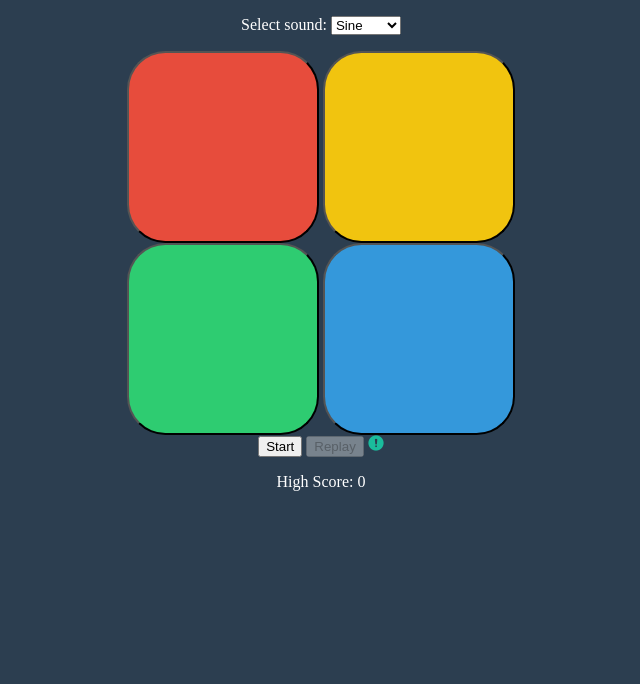
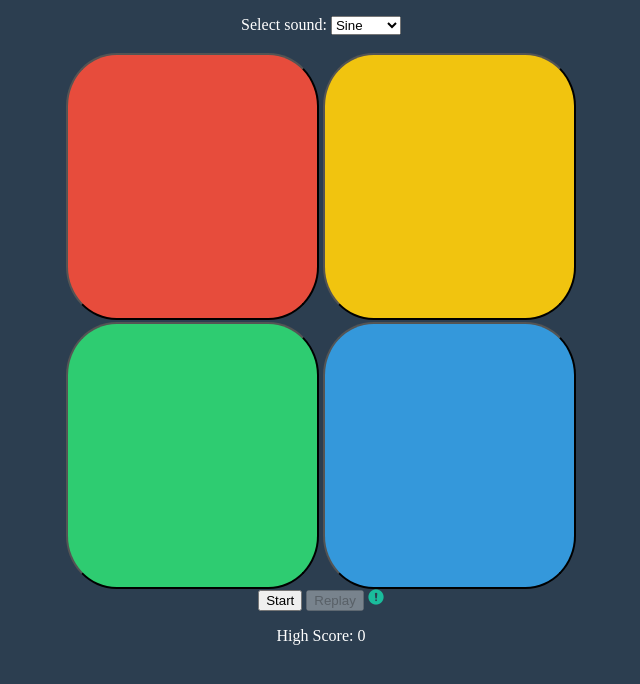
Before and after one commit to joi995/T-213-A1, a website built with Vite: page src/index.html in a window 1280 px wide. Shown: the whole page, without its empty margins (319-959 px from the left). Built offline with nearby package versions, Linux system fonts and the light colour scheme.

Commit message:
making size change with width of buttons

```diff
--- a/src/index.html
+++ b/src/index.html
@@ -38,6 +38,11 @@
                 <button id="replay" disabled type="button">Replay</button>
                 <img id="information" src="information.png" alt="information">
             </div>
+            <div id="hover">
+                <p>
+                    See me please
+                </p>
+            </div>
             <div id="highscore">
                 <p>
                     High Score: 0
--- a/src/style.css
+++ b/src/style.css
@@ -40,38 +40,42 @@ body{
 
 #UL{
     background-color: #e74c3c;
-    width: 12rem;
-    height: 12rem;
+    width: 20%;
+    height: 0;
     border-radius: 20%;
     left: 31%;
     padding: 10px;
+    padding-bottom: 20%;
 }
 
 #UR{
     background-color: #f1c40f;
-    width: 12rem;
-    height: 12rem;
+    width: 20%;
+    height: 0;
     border-radius: 20%;
     right: 31%;
     padding: 10px;
+    padding-bottom: 20%;
 }
 
 #LL{
     background-color: #2ecc71;
-    width: 12rem;
-    height: 12rem;
+    width: 20%;
+    height: 0;
     border-radius: 20%;
     left: 31%;
     padding: 10px;
+    padding-bottom: 20%;
 }
 
 #LR{
     background-color: #3498db;
-    width: 12rem;
-    height: 12rem;
+    width: 20%;
+    height: 0;
     border-radius: 20%;
     right: 31%;
     padding: 10px;
+    padding-bottom: 20%;
 }
 
 
@@ -97,7 +101,6 @@ body{
     background-color: #2c3e50;
 }
 #information{
-
     width: 1rem;
 }
 
@@ -105,3 +108,14 @@ body{
     color: white;
     text-align: center;
 }
+
+#hover{
+    display: none;
+}
+
+#information:hover + #hover{
+    display: block;
+    text-align: center;
+    font-size: xx-large;
+    color: #e74c3c;
+}
```
